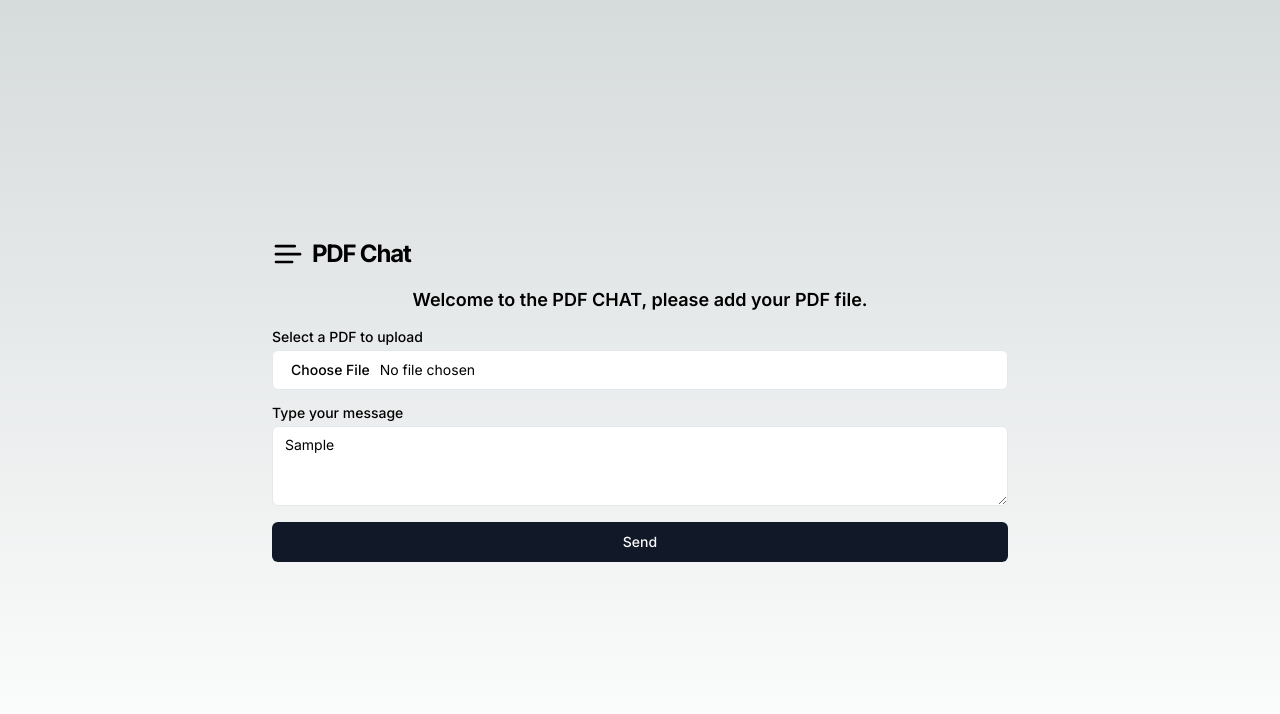
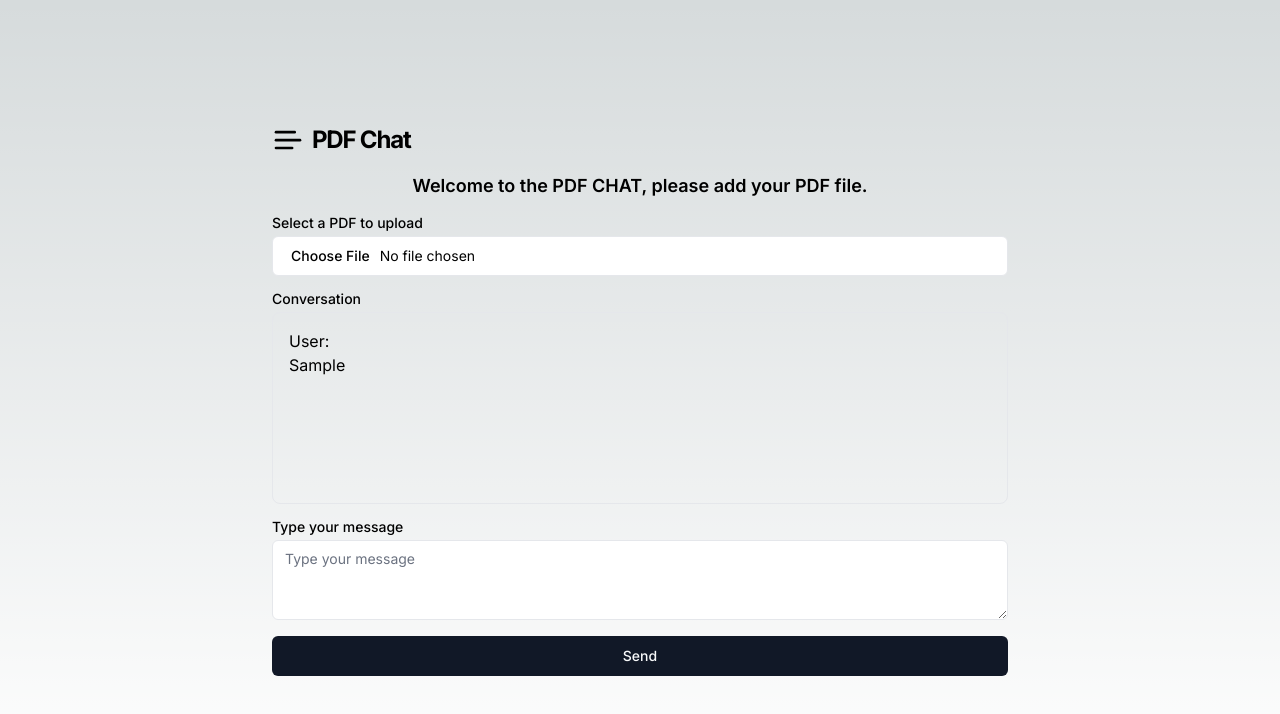
Before and after one commit to ErayEroglu/rag-chatbot, a Next.js app: page / in a window 1280 px wide. Both pictures are taken after typing "Sample" into the empty fields and a click on the button "Send". Shown: the top 714 px of the page. Built offline with nearby package versions, Linux system fonts and the light colour scheme.

Commit message:
conversation part addition

```diff
--- a/src/components/chat.tsx
+++ b/src/components/chat.tsx
@@ -1,15 +1,28 @@
-/**
- * This code was generated by v0 by Vercel.
- * @see https://v0.dev/t/s6NLBXUig3Q
- */
+'use client'
 import { Label } from "@/components/ui/label"
 import { Input } from "@/components/ui/input"
 import { Textarea } from "@/components/ui/textarea"
 import { Button } from "@/components/ui/button"
+import { useState } from "react";
 
 export function Chat() {
+  const [conversation, setConversation] = useState<string[]>([]);
+  const [messageInput, setMessageInput] = useState<string>('');
+
+  const handleMessageSend = () => {
+    if (messageInput.trim() !== '') {
+      setConversation(prevConversation => [...prevConversation, `User:\n`, messageInput]);
+      setMessageInput('');
+    }
+  };
+
+  // Function to send system messages
+  const sendSystemMessage = (message: string) => {
+    setConversation(prevConversation => [...prevConversation, message]);
+  };
+
   return (
-    <div className="flex items-center justify-center h-screen">
+    <div className="flex flex-col items-center justify-center h-screen">
       <div className="grid w-full max-w-3xl px-4 gap-4">
         <div className="flex items-center gap-4">
           <div className="flex items-center gap-2">
@@ -28,19 +41,34 @@ export function Chat() {
         </div>
         <div className="grid gap-4">
           <div className="grid gap-1.5">
+            <Label className="leading-none" htmlFor="conversation">
+              Conversation
+            </Label>
+            <div className="border p-4 rounded-lg h-48 overflow-y-auto">
+              {conversation.map((message, index) => (
+                <p key={index}>{message}</p>
+              ))}
+            </div>
+          </div>
+          <div className="grid gap-1.5">
             <Label className="leading-none" htmlFor="message">
               Type your message
             </Label>
-            <Textarea id="message" placeholder="Type your message" />
+            <Textarea
+              id="message"
+              onChange={(e) => setMessageInput(e.target.value)}
+              placeholder="Type your message"
+              value={messageInput}
+            />
           </div>
-          <Button>Send</Button>
+          <Button onClick={handleMessageSend}>Send</Button>
         </div>
       </div>
     </div>
   )
 }
 
-function TextIcon(props : any) {
+function TextIcon(props: any) {
   return (
     <svg
       {...props}
```
